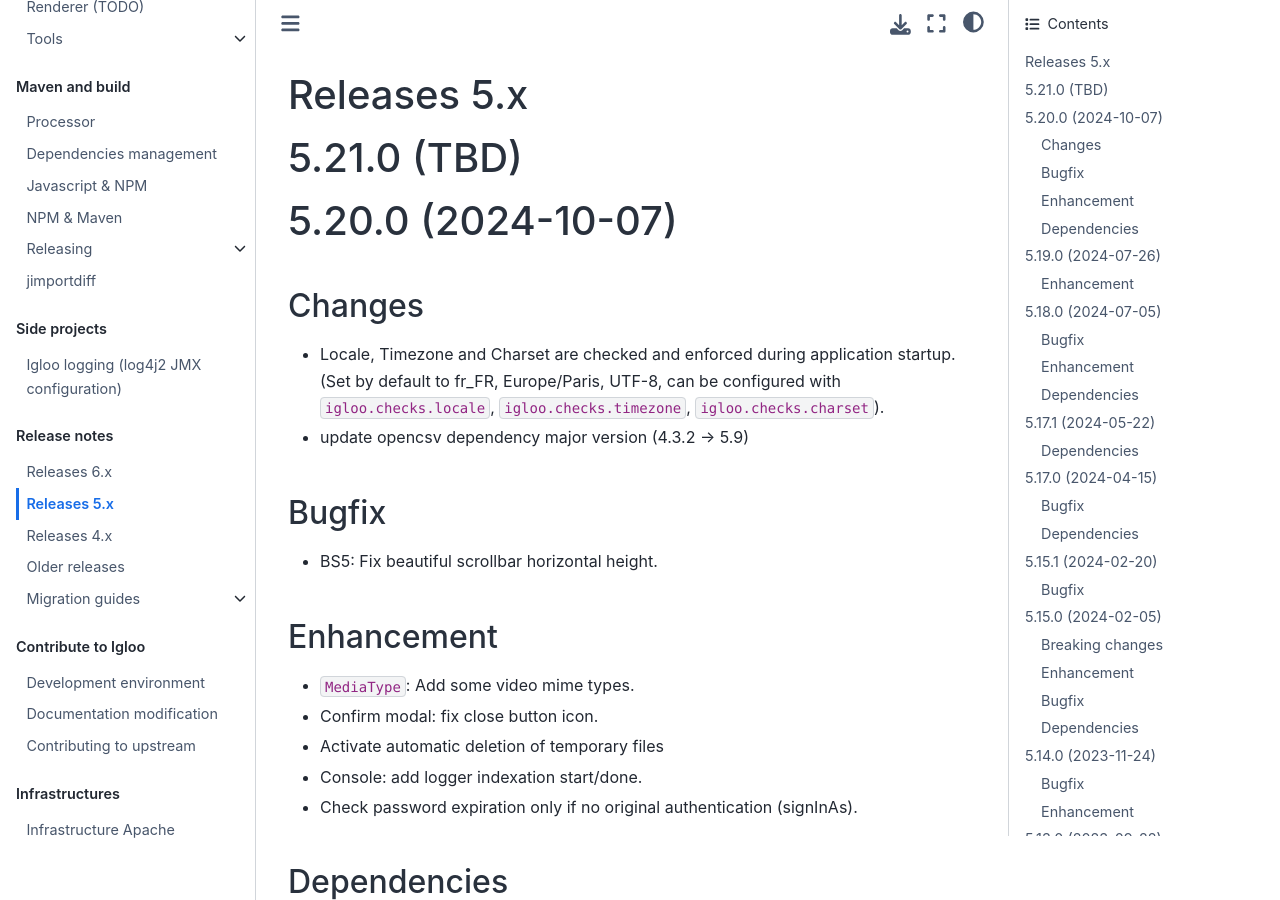
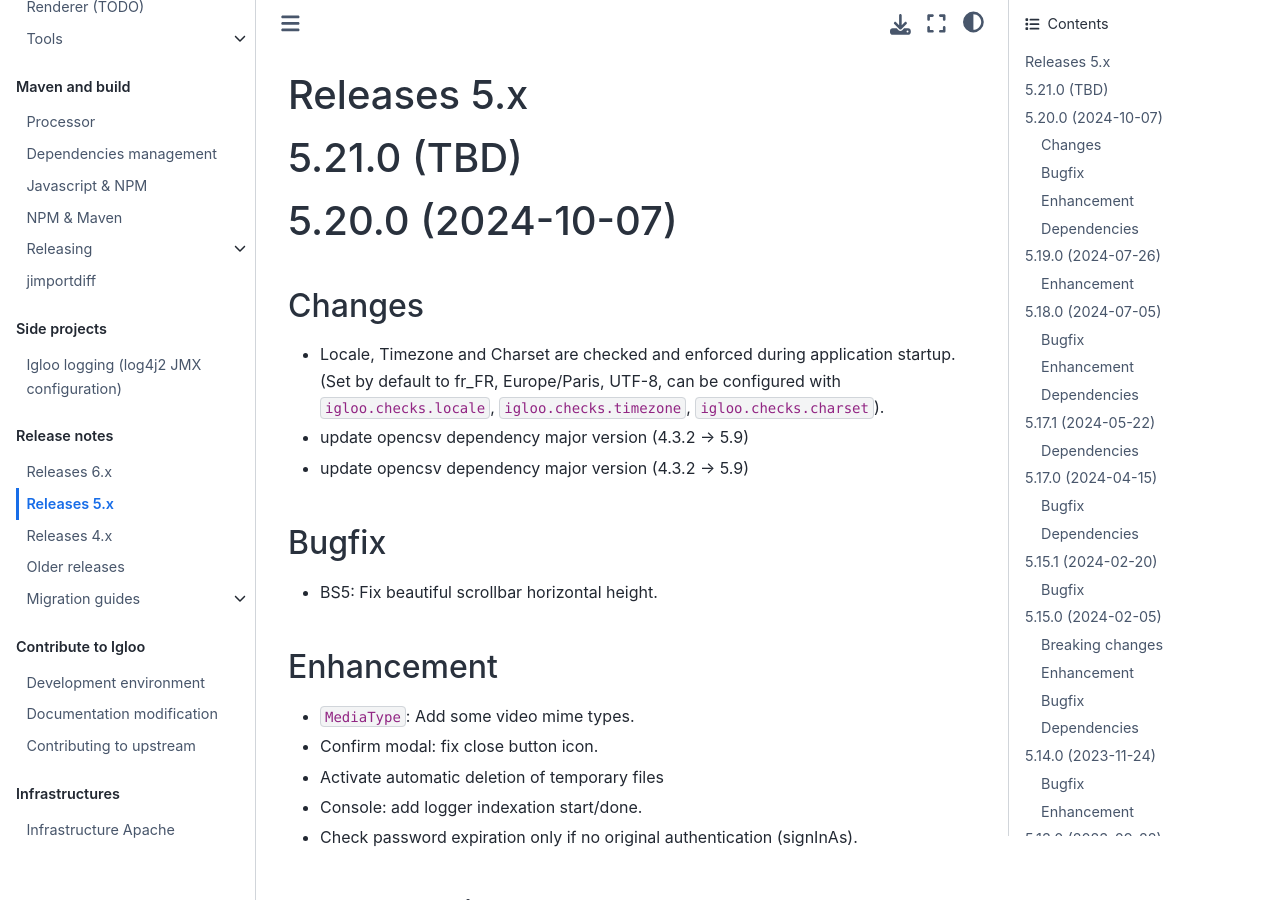
Before and after one commit to igloo-project/igloo-doc, a Sphinx documentation site: the page built from source/release-notes/releases-5.x.md, in a window 1280 px wide and 900 px high. Built offline with Sphinx 7.4.7 and the Sphinx Book theme 1.1.4, drawn with Linux system fonts in a browser that asks for light colours; some of the changed text lies outside the part shown.

Commit message:
Changelog 5.20.0

```diff
--- a/source/release-notes/releases-5.x.md
+++ b/source/release-notes/releases-5.x.md
@@ -14,6 +14,8 @@
   (Set by default to fr_FR, Europe/Paris, UTF-8, can be configured with
   `igloo.checks.locale`, `igloo.checks.timezone`, `igloo.checks.charset`).
 * update opencsv dependency major version (4.3.2 -> 5.9)
+* update opencsv dependency major version (4.3.2 -> 5.9)
+
 
 ## Bugfix
 
@@ -72,6 +74,9 @@
 * exec-maven-plugin: 3.3.0 -> 3.4.1
 * buildnumber-maven-plugin: 3.2.0 -> 3.2.1
 * frontend-maven-plugin: 1.15.0 -> 1.15.1
+* sass-embedded-host: 1.10.0 -> 3.7.1
+* protobuf-java: 3.21.11 -> 4.28.2
+
 
 (v5.19.0)=
 
```
Also changed, not shown: source/release-notes/releases-6.x.md (+2 -0 lines).
